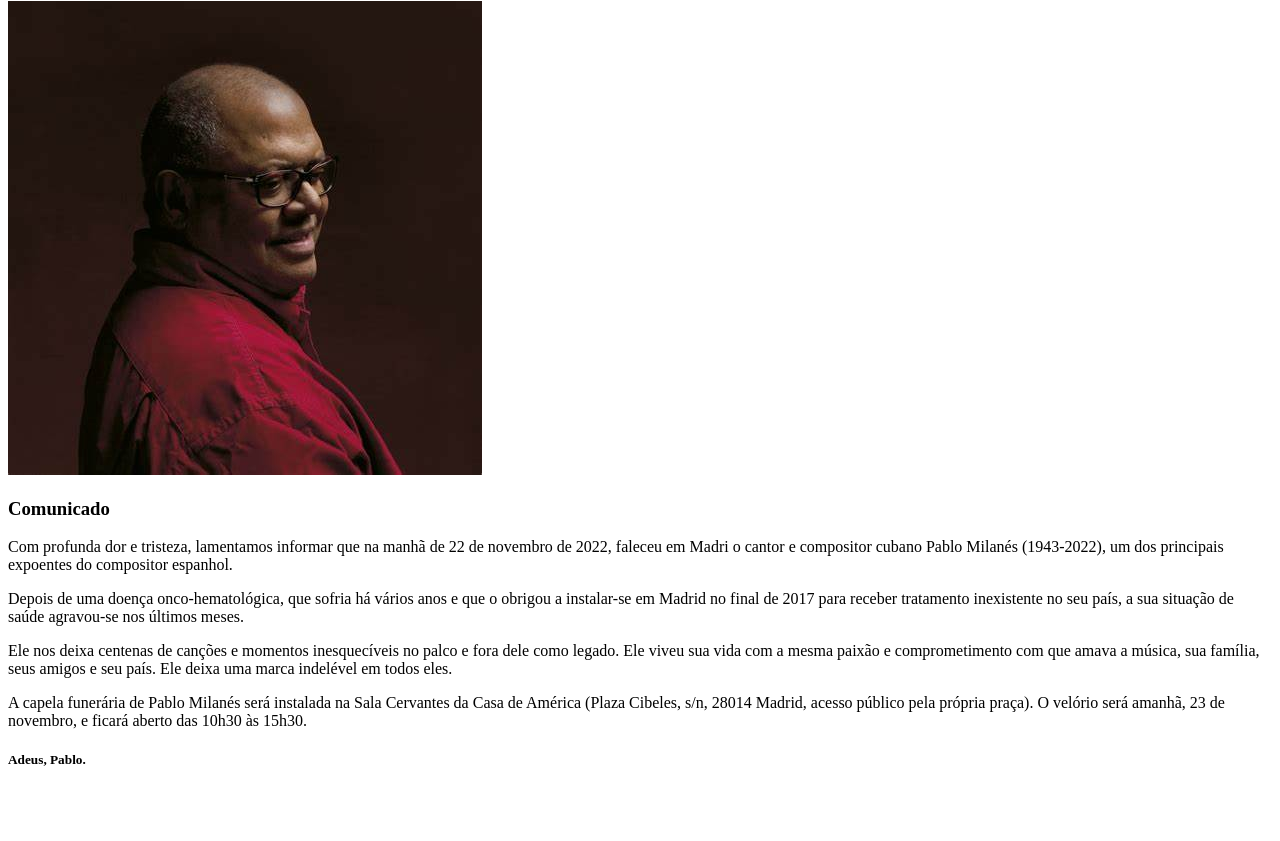
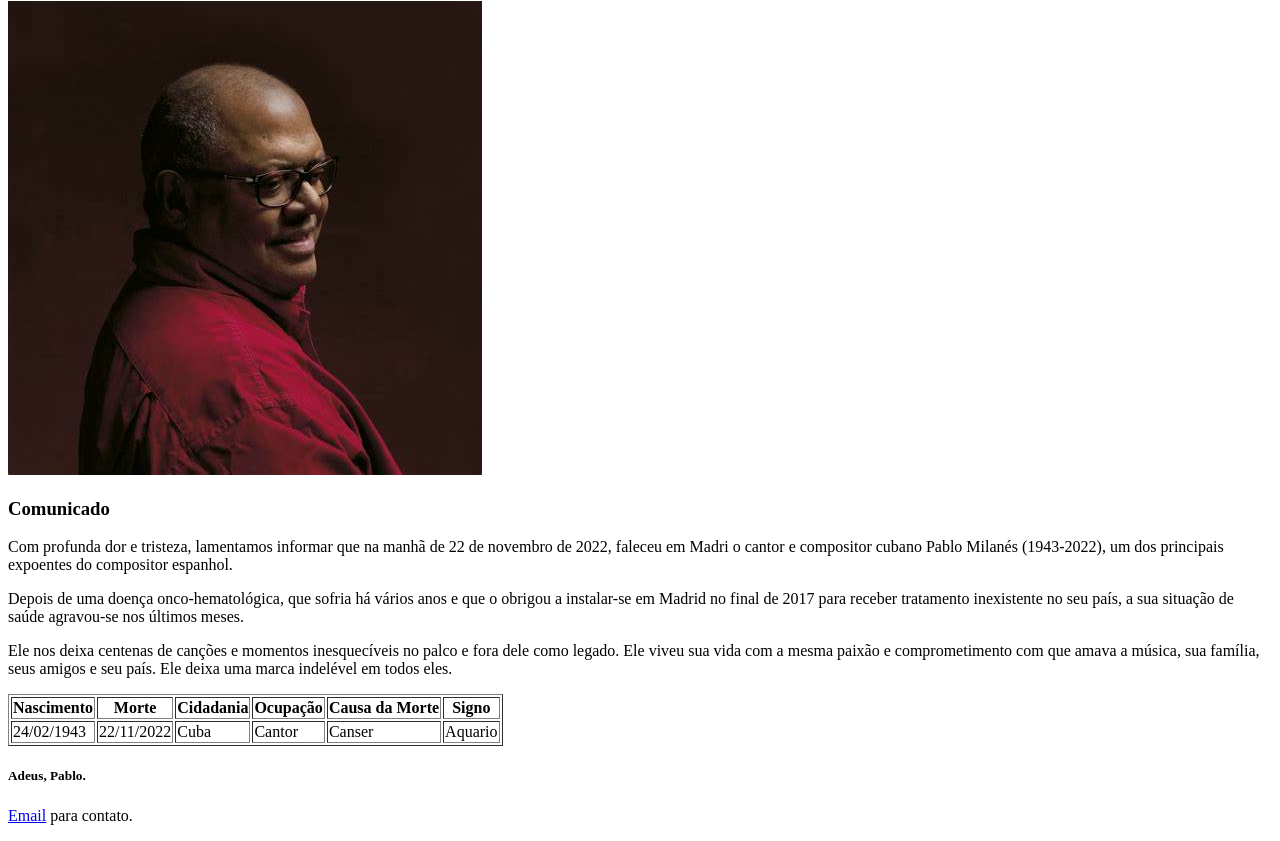
Before and after one commit to luanamarialuuz/cidadania-lgbt-M1, a plain HTML site: page virginia/index.html in a window 1280 px wide. Shown: the part 79-920 px from the top of the page. Before the commit the page ends 870 px from the top, so only its background shows below. Drawn offline with Linux system fonts and the light colour scheme.

Commit message:
agora foi

```diff
--- a/virginia/index.html
+++ b/virginia/index.html
@@ -15,8 +15,30 @@
     <p>Com profunda dor e tristeza, lamentamos informar que na manhã de 22 de novembro de 2022, faleceu em Madri o cantor e compositor cubano Pablo Milanés (1943-2022), um dos principais expoentes do compositor espanhol.</p>
     <p>Depois de uma doença onco-hematológica, que sofria há vários anos e que o obrigou a instalar-se em Madrid no final de 2017 para receber tratamento inexistente no seu país, a sua situação de saúde agravou-se nos últimos meses.</p>
     <p>Ele nos deixa centenas de canções e momentos inesquecíveis no palco e fora dele como legado. Ele viveu sua vida com a mesma paixão e comprometimento com que amava a música, sua família, seus amigos e seu país. Ele deixa uma marca indelével em todos eles.</p>
-    <p>A capela funerária de Pablo Milanés será instalada na Sala Cervantes da Casa de América (Plaza Cibeles, s/n, 28014 Madrid, acesso público pela própria praça). O velório será amanhã, 23 de novembro, e ficará aberto das 10h30 às 15h30.</p>
+
+    <table border="1">
+        <tr>
+            <th> Nascimento </td>
+            <th> Morte </td>
+            <th> Cidadania </td>
+            <th> Ocupação</td>
+            <th> Causa da Morte</td>
+            <th> Signo </th>
+        </tr>
+        <tr>
+            <td> 24/02/1943</td>
+            <td> 22/11/2022</td>
+            <td> Cuba</td>
+            <td>Cantor</td>
+            <td>Canser</td>
+            <td>Aquario</td>
+        </tr>
+    </table>
 
     <H5>Adeus, Pablo.</H5>
+
+    <p> <a href="mailto:bianca.v.mattos@gmail.com" class="links" target="_blank"> Email</a> para contato.</p>
+
+
 </body>
 </html>
```
